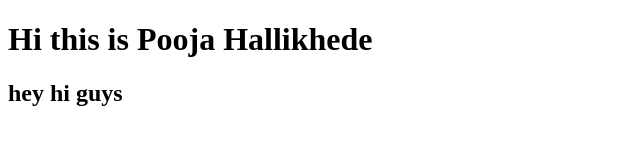
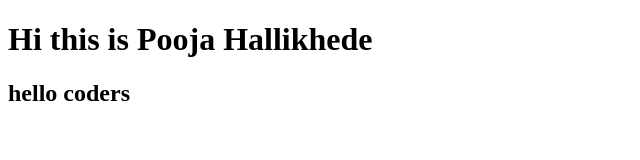
Before and after one commit to Pooja-Hallikhede/Codewithpooja, a plain HTML site: page index.html in a window 1280 px wide. Shown: the full height of the page, 0-640 px from the left. Drawn offline with Linux system fonts and the light colour scheme.

Commit message:
changed file

```diff
--- a/index.html
+++ b/index.html
@@ -7,6 +7,6 @@
 </head>
 <body>
     <h1>Hi this is Pooja Hallikhede</h1>
-    <h2>hey hi guys</h2>
+    <h2>hello coders</h2>
 </body>
 </html>
```
